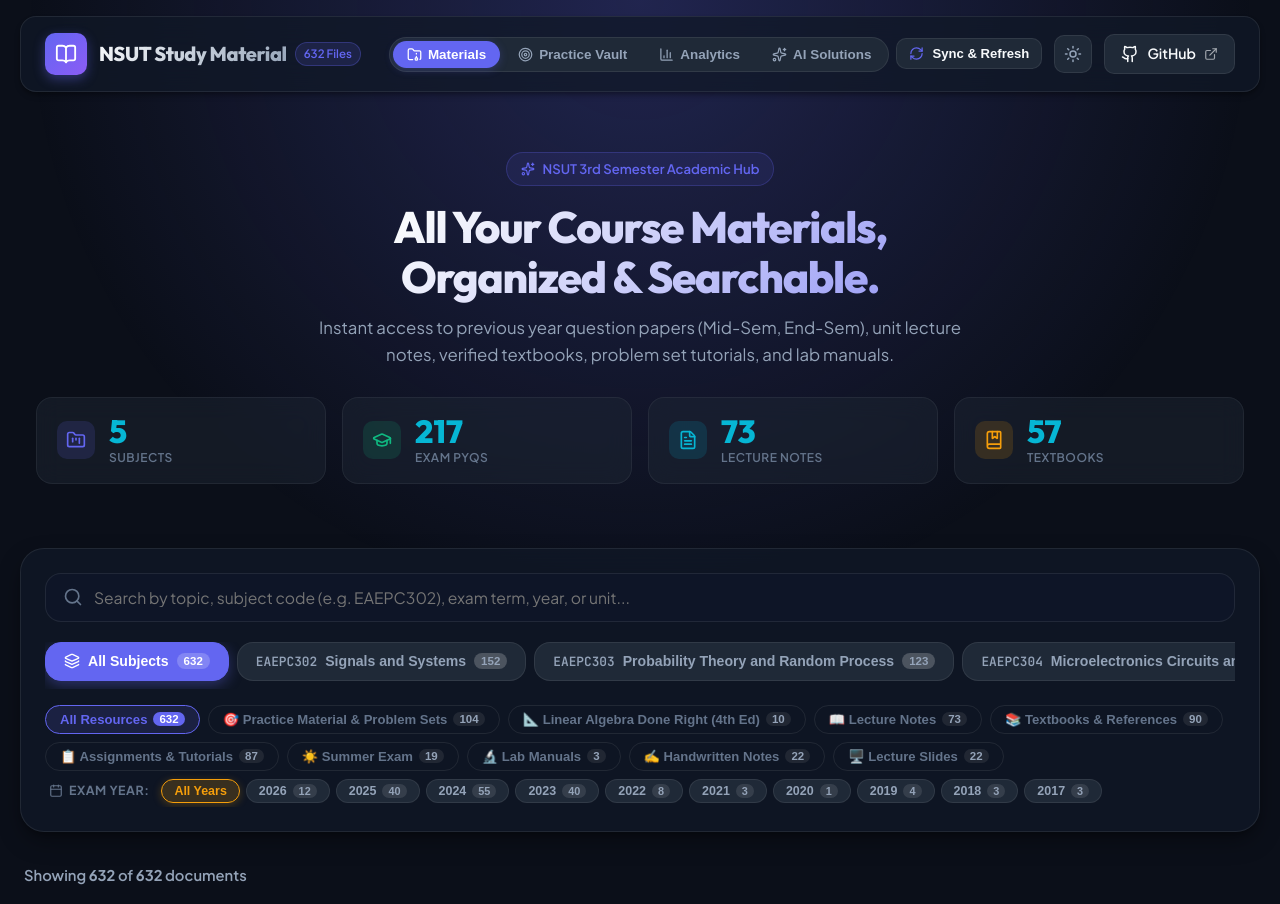
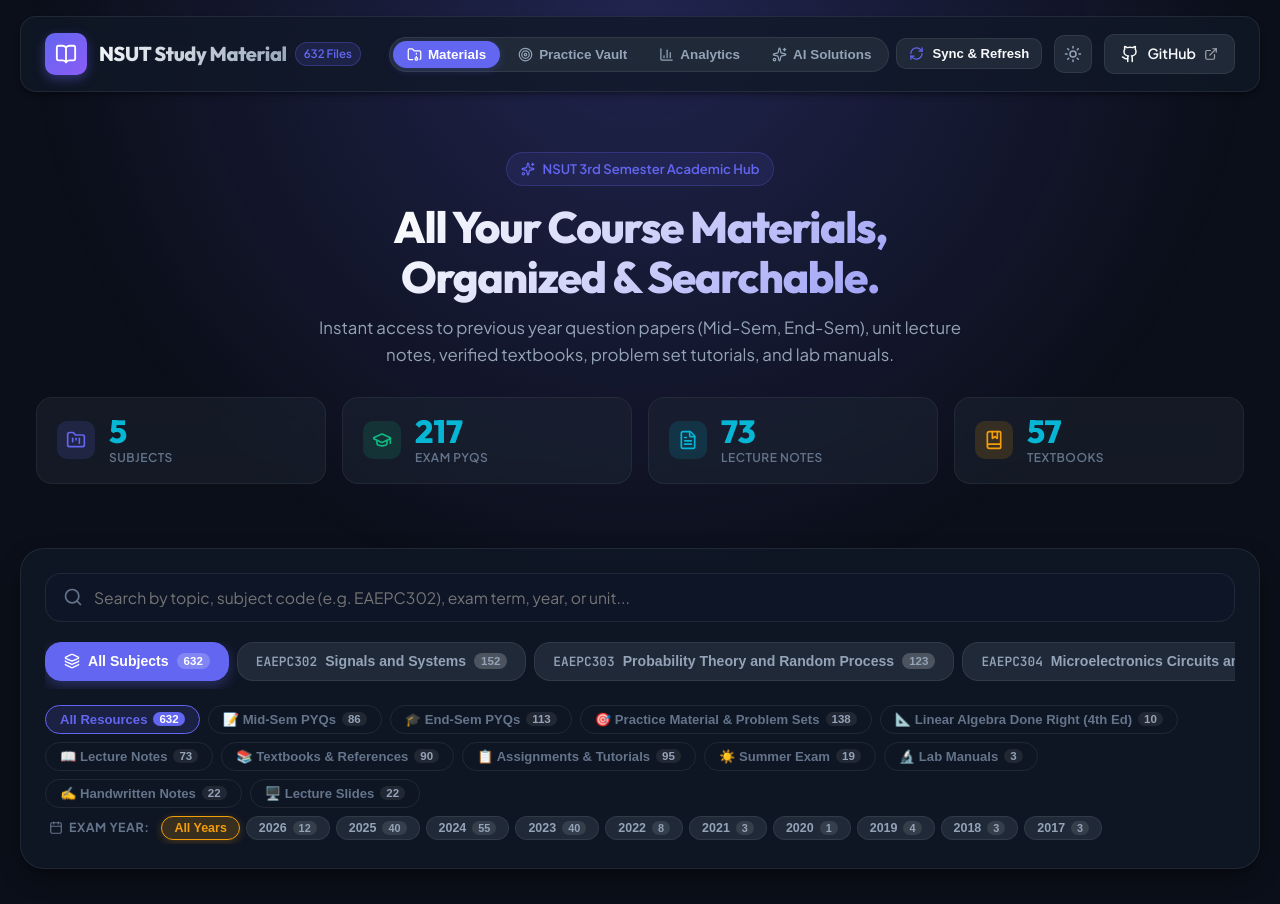
Before and after one commit to punitr2007/Study-Material, a React (Vite) app in the folder web/: page / in a window 1280 px wide. Shown: the top 904 px of the page. Built offline with nearby package versions, Linux system fonts and the light colour scheme.

Commit message:
fix(ui): restore Mid-Sem and End-Sem PYQ category filter buttons by unifying category matching

```diff
--- a/web/src/App.tsx
+++ b/web/src/App.tsx
@@ -114,6 +114,50 @@ export function App() {
     fetchAllData(false);
   }, []);
 
+  // Unified category matching helper
+  const isDocInCategory = (doc: CatalogDocument, catFilter: CategoryFilter): boolean => {
+    if (catFilter === 'ALL') return true;
+    const cat = doc.category;
+    const path = doc.relative_path.toLowerCase();
+    const sub = (doc.sub_category || '').toLowerCase();
+    const label = (doc.category_label || '').toLowerCase();
+
+    if (catFilter === 'Mid_Semester') {
+      return cat === 'Mid_Semester' || path.includes('mid_semester') || sub.includes('mid-semester') || sub.includes('midsem') || label.includes('mid');
+    }
+    if (catFilter === 'End_Semester') {
+      return cat === 'End_Semester' || path.includes('end_semester') || sub.includes('end-semester') || sub.includes('endsem') || label.includes('end');
+    }
+    if (catFilter === 'Summer_Semester') {
+      return cat === 'Summer_Semester' || path.includes('summer_semester') || sub.includes('summer') || label.includes('summer');
+    }
+    if (catFilter === 'Practice_Material') {
+      return cat === 'Practice_Material' || path.includes('practice_material') || sub.includes('practice') || sub.includes('problem set') || sub.includes('cheatsheet');
+    }
+    if (catFilter === 'Linear_Algebra_Done_Right') {
+      return cat === 'Linear_Algebra_Done_Right' || path.includes('linear_algebra_done_right');
+    }
+    if (catFilter === 'downloaded_notes') {
+      return cat === 'downloaded_notes' || path.includes('downloaded_notes') || Boolean(doc.sub_category && doc.sub_category.startsWith('Unit_'));
+    }
+    if (catFilter === 'Textbooks' || catFilter === 'Textbooks_and_References') {
+      return cat === 'Textbooks' || cat === 'Textbooks_and_References' || path.includes('textbooks');
+    }
+    if (catFilter === 'Assignments') {
+      return cat === 'Assignments' || cat === 'Assignments_and_Tutorials' || path.includes('assignments');
+    }
+    if (catFilter === 'Lab_Manuals_and_Experiments') {
+      return cat === 'Lab_Manuals_and_Experiments' || path.includes('lab_manuals');
+    }
+    if (catFilter === 'Handwritten_Notes') {
+      return cat === 'Handwritten_Notes' || path.includes('handwritten_notes');
+    }
+    if (catFilter === 'Lecture_Slides') {
+      return cat === 'Lecture_Slides' || cat === 'Lecture_Slides_Prof_Razavi' || path.includes('lecture_slides');
+    }
+    return cat === catFilter || doc.sub_category === catFilter;
+  };
+
   // Dynamically compute category counts for the active subject context
   const { categoryCounts, totalActiveSubjectDocs } = useMemo(() => {
     if (!catalog) return { categoryCounts: {} as Record<string, number>, totalActiveSubjectDocs: 0 };
@@ -126,32 +170,25 @@ export function App() {
       }
       total += 1;
 
-      const cat = doc.category;
-      const path = doc.relative_path.toLowerCase();
+      const keys: CategoryFilter[] = [
+        'Mid_Semester',
+        'End_Semester',
+        'Summer_Semester',
+        'Practice_Material',
+        'Linear_Algebra_Done_Right',
+        'downloaded_notes',
+        'Textbooks',
+        'Assignments',
+        'Lab_Manuals_and_Experiments',
+        'Handwritten_Notes',
+        'Lecture_Slides'
+      ];
 
-      if (cat === 'Mid_Semester' || doc.sub_category === 'Mid_Semester') {
-        counts['Mid_Semester'] = (counts['Mid_Semester'] || 0) + 1;
-      } else if (cat === 'End_Semester' || doc.sub_category === 'End_Semester') {
-        counts['End_Semester'] = (counts['End_Semester'] || 0) + 1;
-      } else if (cat === 'Summer_Semester' || doc.sub_category === 'Summer_Semester') {
-        counts['Summer_Semester'] = (counts['Summer_Semester'] || 0) + 1;
-      } else if (cat === 'Practice_Material' || path.includes('practice_material')) {
-        counts['Practice_Material'] = (counts['Practice_Material'] || 0) + 1;
-      } else if (cat === 'Linear_Algebra_Done_Right' || path.includes('linear_algebra_done_right')) {
-        counts['Linear_Algebra_Done_Right'] = (counts['Linear_Algebra_Done_Right'] || 0) + 1;
-      } else if (cat === 'downloaded_notes' || (doc.sub_category && doc.sub_category.startsWith('Unit_'))) {
-        counts['downloaded_notes'] = (counts['downloaded_notes'] || 0) + 1;
-      } else if (cat === 'Textbooks' || cat === 'Textbooks_and_References' || path.includes('textbooks')) {
-        counts['Textbooks'] = (counts['Textbooks'] || 0) + 1;
-      } else if (cat === 'Assignments' || cat === 'Assignments_and_Tutorials') {
-        counts['Assignments'] = (counts['Assignments'] || 0) + 1;
-      } else if (cat === 'Lab_Manuals_and_Experiments') {
-        counts['Lab_Manuals_and_Experiments'] = (counts['Lab_Manuals_and_Experiments'] || 0) + 1;
-      } else if (cat === 'Handwritten_Notes') {
-        counts['Handwritten_Notes'] = (counts['Handwritten_Notes'] || 0) + 1;
-      } else if (cat === 'Lecture_Slides' || cat === 'Lecture_Slides_Prof_Razavi') {
-        counts['Lecture_Slides'] = (counts['Lecture_Slides'] || 0) + 1;
-      }
+      keys.forEach((k) => {
+        if (isDocInCategory(doc, k)) {
+          counts[k] = (counts[k] || 0) + 1;
+        }
+      });
     });
 
     return { categoryCounts: counts, totalActiveSubjectDocs: total };
@@ -164,22 +201,7 @@ export function App() {
 
     catalog.documents.forEach((doc) => {
       if (selectedSubject !== 'ALL' && doc.subject_id !== selectedSubject) return;
-
-      const cat = doc.category;
-      const path = doc.relative_path.toLowerCase();
-
-      let matchesCategory = false;
-      if (activeCategory === 'Mid_Semester') matchesCategory = cat === 'Mid_Semester';
-      else if (activeCategory === 'End_Semester') matchesCategory = cat === 'End_Semester';
-      else if (activeCategory === 'Summer_Semester') matchesCategory = cat === 'Summer_Semester';
-      else if (activeCategory === 'downloaded_notes') matchesCategory = cat === 'downloaded_notes';
-      else if (activeCategory === 'Practice_Material') matchesCategory = cat === 'Practice_Material' || path.includes('practice_material');
-      else if (activeCategory === 'Linear_Algebra_Done_Right') matchesCategory = cat === 'Linear_Algebra_Done_Right' || path.includes('linear_algebra_done_right');
-      else if (activeCategory === 'Textbooks' || activeCategory === 'Textbooks_and_References') matchesCategory = cat === 'Textbooks' || cat === 'Textbooks_and_References' || path.includes('textbooks');
-      else if (activeCategory === 'Assignments') matchesCategory = cat === 'Assignments' || cat === 'Assignments_and_Tutorials';
-      else matchesCategory = cat === activeCategory;
-
-      if (!matchesCategory) return;
+      if (!isDocInCategory(doc, activeCategory)) return;
 
       if (doc.sub_category && doc.sub_category !== activeCategory) {
         subMap[doc.sub_category] = (subMap[doc.sub_category] || 0) + 1;
@@ -217,23 +239,7 @@ export function App() {
       if (doc.year) {
         // Track count considering subject and category filters
         if (selectedSubject !== 'ALL' && doc.subject_id !== selectedSubject) return;
-        if (activeCategory !== 'ALL') {
-          const cat = doc.category;
-          const path = doc.relative_path.toLowerCase();
-
-          let matchesCategory = false;
-          if (activeCategory === 'Mid_Semester') matchesCategory = cat === 'Mid_Semester';
-          else if (activeCategory === 'End_Semester') matchesCategory = cat === 'End_Semester';
-          else if (activeCategory === 'Summer_Semester') matchesCategory = cat === 'Summer_Semester';
-          else if (activeCategory === 'downloaded_notes') matchesCategory = cat === 'downloaded_notes';
-          else if (activeCategory === 'Practice_Material') matchesCategory = cat === 'Practice_Material' || path.includes('practice_material');
-          else if (activeCategory === 'Linear_Algebra_Done_Right') matchesCategory = cat === 'Linear_Algebra_Done_Right' || path.includes('linear_algebra_done_right');
-          else if (activeCategory === 'Textbooks' || activeCategory === 'Textbooks_and_References') matchesCategory = cat === 'Textbooks' || cat === 'Textbooks_and_References' || path.includes('textbooks');
-          else if (activeCategory === 'Assignments') matchesCategory = cat === 'Assignments' || cat === 'Assignments_and_Tutorials';
-          else matchesCategory = cat === activeCategory;
-
-          if (!matchesCategory) return;
-        }
+        if (activeCategory !== 'ALL' && !isDocInCategory(doc, activeCategory)) return;
 
         if (selectedSubCategory !== 'ALL' && doc.sub_category !== selectedSubCategory) {
           return;
@@ -266,22 +272,8 @@ export function App() {
       }
 
       // 2. Category filter
-      if (activeCategory !== 'ALL') {
-        const cat = doc.category;
-        const path = doc.relative_path.toLowerCase();
-
-        let matchesCategory = false;
-        if (activeCategory === 'Mid_Semester') matchesCategory = cat === 'Mid_Semester' || doc.sub_category === 'Mid_Semester';
-        else if (activeCategory === 'End_Semester') matchesCategory = cat === 'End_Semester' || doc.sub_category === 'End_Semester';
-        else if (activeCategory === 'Summer_Semester') matchesCategory = cat === 'Summer_Semester' || doc.sub_category === 'Summer_Semester';
-        else if (activeCategory === 'downloaded_notes') matchesCategory = cat === 'downloaded_notes' || Boolean(doc.sub_category && doc.sub_category.startsWith('Unit_'));
-        else if (activeCategory === 'Practice_Material') matchesCategory = cat === 'Practice_Material' || path.includes('practice_material');
-        else if (activeCategory === 'Linear_Algebra_Done_Right') matchesCategory = cat === 'Linear_Algebra_Done_Right' || path.includes('linear_algebra_done_right');
-        else if (activeCategory === 'Textbooks' || activeCategory === 'Textbooks_and_References') matchesCategory = cat === 'Textbooks' || cat === 'Textbooks_and_References' || path.includes('textbooks');
-        else if (activeCategory === 'Assignments') matchesCategory = cat === 'Assignments' || cat === 'Assignments_and_Tutorials';
-        else matchesCategory = cat === activeCategory || doc.sub_category === activeCategory;
-
-        if (!matchesCategory) return false;
+      if (activeCategory !== 'ALL' && !isDocInCategory(doc, activeCategory)) {
+        return false;
       }
 
       // 3. Sub-Category filter
```
